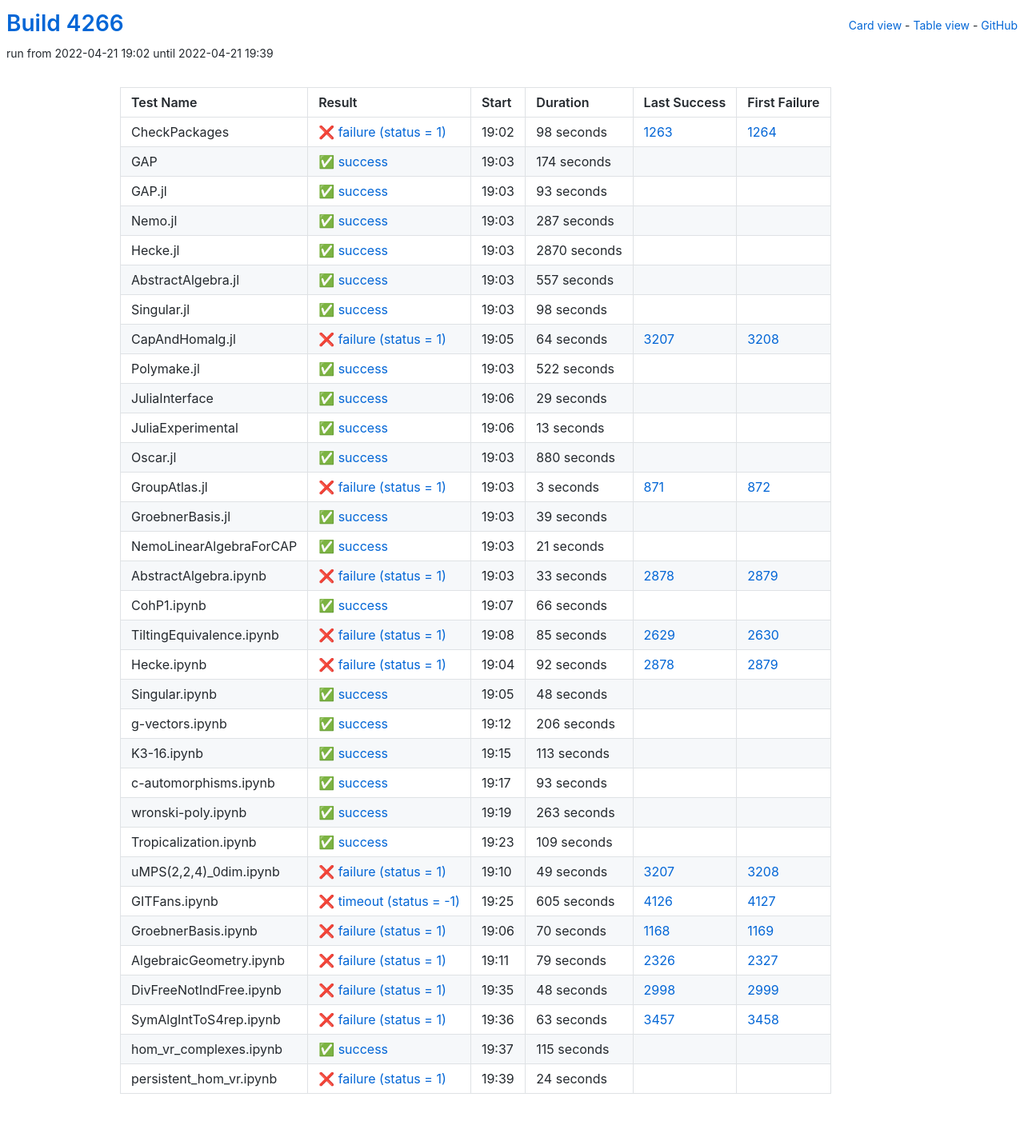
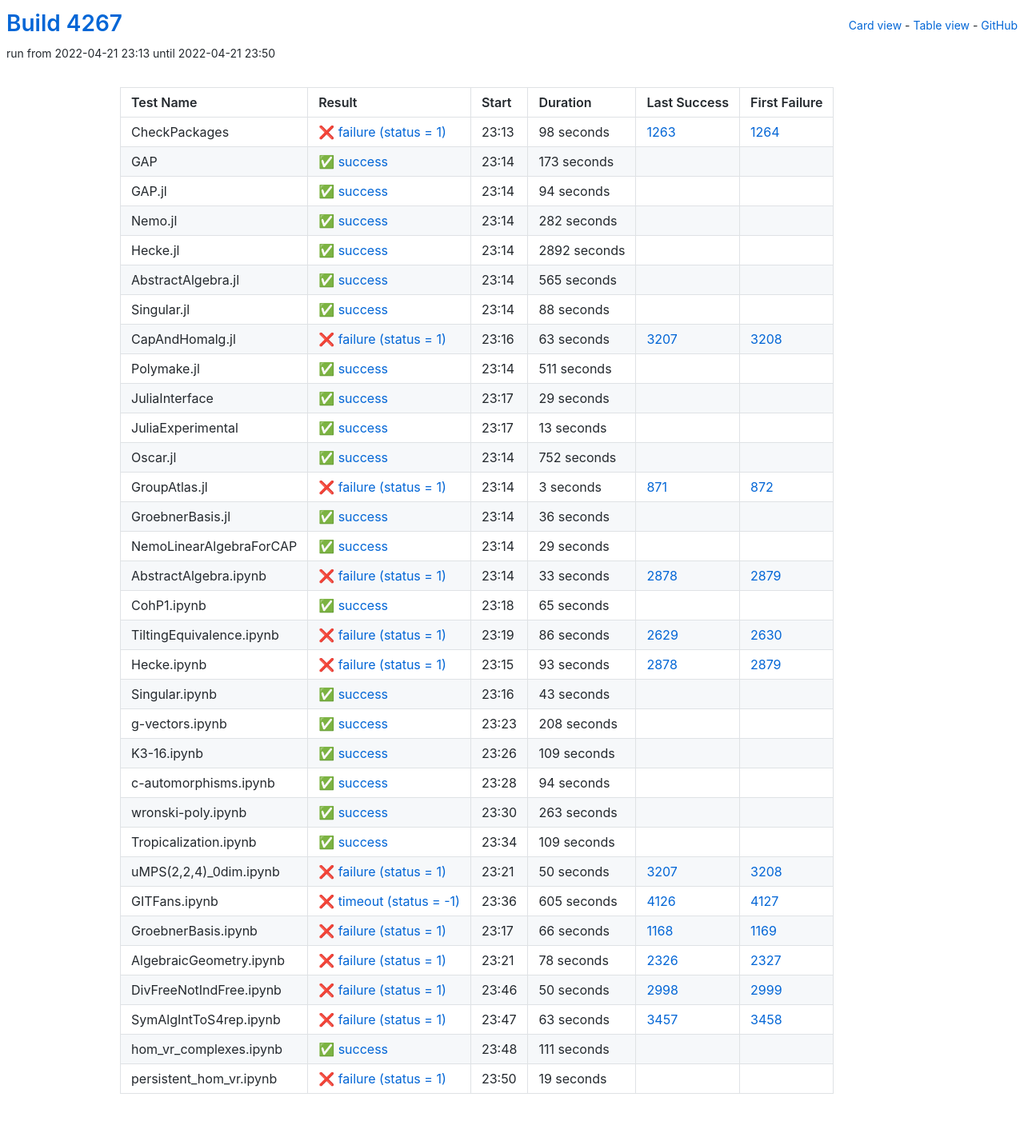
Before and after one commit to oscar-system/oscar-ci-status-stable, a Jekyll site: the page built from table.html, in a window 1280 px wide. Shown: the whole page at 80% size. Built offline with Jekyll 4.4.1, drawn with Linux system fonts in a browser that asks for light colours.

Commit message:
Build #4267

```diff
--- a/_data/ci.yml
+++ b/_data/ci.yml
@@ -1,6 +1,6 @@
 ---
-build: 4266
-build_url: https://oscarci.mathematik.uni-kl.de/job/oscar-stable/4266/
+build: 4267
+build_url: https://oscarci.mathematik.uni-kl.de/job/oscar-stable/4267/
 job: oscar-stable
 organization: oscar-system
 repo: oscar-ci-status-stable
@@ -8,8 +8,8 @@ repourl: https://github.com/oscar-system/oscar-ci-status-stable
 tests:
 - name: CheckPackages
   id: checkpackages
-  log: https://oscarci.mathematik.uni-kl.de/job/oscar-stable/4266/artifact/logs/build-4266/CheckPackages.log
-  start: 2022-04-21 19:02
+  log: https://oscarci.mathematik.uni-kl.de/job/oscar-stable/4267/artifact/logs/build-4267/CheckPackages.log
+  start: 2022-04-21 23:13
   success: false
   exitcode: 1
   status: failure
@@ -20,104 +20,104 @@ tests:
   first_failure_url: https://oscarci.mathematik.uni-kl.de/job/oscar-stable/1264/
 - name: GAP
   id: gap
-  log: https://oscarci.mathematik.uni-kl.de/job/oscar-stable/4266/artifact/logs/build-4266/GAP.log
-  start: 2022-04-21 19:03
+  log: https://oscarci.mathematik.uni-kl.de/job/oscar-stable/4267/artifact/logs/build-4267/GAP.log
+  start: 2022-04-21 23:14
   success: true
   exitcode: 0
   status: success
-  duration: 174
+  duration: 173
   last_success: false
   last_success_url:
   first_failure: false
   first_failure_url:
 - name: GAP.jl
   id: gap-jl
-  log: https://oscarci.mathematik.uni-kl.de/job/oscar-stable/4266/artifact/logs/build-4266/GAP.jl.log
-  start: 2022-04-21 19:03
+  log: https://oscarci.mathematik.uni-kl.de/job/oscar-stable/4267/artifact/logs/build-4267/GAP.jl.log
+  start: 2022-04-21 23:14
   success: true
   exitcode: 0
   status: success
-  duration: 93
+  duration: 94
   last_success: false
   last_success_url:
   first_failure: false
   first_failure_url:
 - name: Nemo.jl
   id: nemo-jl
-  log: https://oscarci.mathematik.uni-kl.de/job/oscar-stable/4266/artifact/logs/build-4266/Nemo.jl.log
-  start: 2022-04-21 19:03
+  log: https://oscarci.mathematik.uni-kl.de/job/oscar-stable/4267/artifact/logs/build-4267/Nemo.jl.log
+  start: 2022-04-21 23:14
   success: true
   exitcode: 0
   status: success
-  duration: 287
+  duration: 282
   last_success: false
   last_success_url:
   first_failure: false
   first_failure_url:
 - name: Hecke.jl
   id: hecke-jl
-  log: https://oscarci.mathematik.uni-kl.de/job/oscar-stable/4266/artifact/logs/build-4266/Hecke.jl.log
-  start: 2022-04-21 19:03
+  log: https://oscarci.mathematik.uni-kl.de/job/oscar-stable/4267/artifact/logs/build-4267/Hecke.jl.log
+  start: 2022-04-21 23:14
   success: true
   exitcode: 0
   status: success
-  duration: 2870
+  duration: 2892
   last_success: false
   last_success_url:
   first_failure: false
   first_failure_url:
 - name: AbstractAlgebra.jl
   id: abstractalgebra-jl
-  log: https://oscarci.mathematik.uni-kl.de/job/oscar-stable/4266/artifact/logs/build-4266/AbstractAlgebra.jl.log
-  start: 2022-04-21 19:03
+  log: https://oscarci.mathematik.uni-kl.de/job/oscar-stable/4267/artifact/logs/build-4267/AbstractAlgebra.jl.log
+  start: 2022-04-21 23:14
   success: true
   exitcode: 0
   status: success
-  duration: 557
+  duration: 565
   last_success: false
   last_success_url:
   first_failure: false
   first_failure_url:
 - name: Singular.jl
   id: singular-jl
-  log: https://oscarci.mathematik.uni-kl.de/job/oscar-stable/4266/artifact/logs/build-4266/Singular.jl.log
-  start: 2022-04-21 19:03
+  log: https://oscarci.mathematik.uni-kl.de/job/oscar-stable/4267/artifact/logs/build-4267/Singular.jl.log
+  start: 2022-04-21 23:14
   success: true
   exitcode: 0
   status: success
-  duration: 98
+  duration: 88
   last_success: false
   last_success_url:
   first_failure: false
   first_failure_url:
 - name: CapAndHomalg.jl
   id: capandhomalg-jl
-  log: https://oscarci.mathematik.uni-kl.de/job/oscar-stable/4266/artifact/logs/build-4266/CapAndHomalg.jl.log
-  start: 2022-04-21 19:05
+  log: https://oscarci.mathematik.uni-kl.de/job/oscar-stable/4267/artifact/logs/build-4267/CapAndHomalg.jl.log
+  start: 2022-04-21 23:16
   success: false
   exitcode: 1
   status: failure
-  duration: 64
+  duration: 63
   last_success: 3207
   last_success_url: https://oscarci.mathematik.uni-kl.de/job/oscar-stable/3207/
   first_failure: 3208
   first_failure_url: https://oscarci.mathematik.uni-kl.de/job/oscar-stable/3208/
 - name: Polymake.jl
   id: polymake-jl
-  log: https://oscarci.mathematik.uni-kl.de/job/oscar-stable/4266/artifact/logs/build-4266/Polymake.jl.log
-  start: 2022-04-21 19:03
+  log: https://oscarci.mathematik.uni-kl.de/job/oscar-stable/4267/artifact/logs/build-4267/Polymake.jl.log
+  start: 2022-04-21 23:14
   success: true
   exitcode: 0
   status: success
-  duration: 522
+  duration: 511
   last_success: false
   last_success_url:
   first_failure: false
   first_failure_url:
 - name: JuliaInterface
   id: juliainterface
-  log: https://oscarci.mathematik.uni-kl.de/job/oscar-stable/4266/artifact/logs/build-4266/JuliaInterface.log
-  start: 2022-04-21 19:06
+  log: https://oscarci.mathematik.uni-kl.de/job/oscar-stable/4267/artifact/logs/build-4267/JuliaInterface.log
+  start: 2022-04-21 23:17
   success: true
   exitcode: 0
   status: success
@@ -128,8 +128,8 @@ tests:
   first_failure_url:
 - name: JuliaExperimental
   id: juliaexperimental
-  log: https://oscarci.mathematik.uni-kl.de/job/oscar-stable/4266/artifact/logs/build-4266/JuliaExperimental.log
-  start: 2022-04-21 19:06
+  log: https://oscarci.mathematik.uni-kl.de/job/oscar-stable/4267/artifact/logs/build-4267/JuliaExperimental.log
+  start: 2022-04-21 23:17
   success: true
   exitcode: 0
   status: success
@@ -140,20 +140,20 @@ tests:
   first_failure_url:
 - name: Oscar.jl
   id: oscar-jl
-  log: https://oscarci.mathematik.uni-kl.de/job/oscar-stable/4266/artifact/logs/build-4266/Oscar.jl.log
-  start: 2022-04-21 19:03
+  log: https://oscarci.mathematik.uni-kl.de/job/oscar-stable/4267/artifact/logs/build-4267/Oscar.jl.log
+  start: 2022-04-21 23:14
   success: true
   exitcode: 0
   status: success
-  duration: 880
+  duration: 752
   last_success: false
   last_success_url:
   first_failure: false
   first_failure_url:
 - name: GroupAtlas.jl
   id: groupatlas-jl
-  log: https://oscarci.mathematik.uni-kl.de/job/oscar-stable/4266/artifact/logs/build-4266/GroupAtlas.jl.log
-  start: 2022-04-21 19:03
+  log: https://oscarci.mathematik.uni-kl.de/job/oscar-stable/4267/artifact/logs/build-4267/GroupAtlas.jl.log
+  start: 2022-04-21 23:14
   success: false
   exitcode: 1
   status: failure
@@ -164,32 +164,32 @@ tests:
   first_failure_url: https://oscarci.mathematik.uni-kl.de/job/oscar-stable/872/
 - name: GroebnerBasis.jl
   id: groebnerbasis-jl
-  log: https://oscarci.mathematik.uni-kl.de/job/oscar-stable/4266/artifact/logs/build-4266/GroebnerBasis.jl.log
-  start: 2022-04-21 19:03
+  log: https://oscarci.mathematik.uni-kl.de/job/oscar-stable/4267/artifact/logs/build-4267/GroebnerBasis.jl.log
+  start: 2022-04-21 23:14
   success: true
   exitcode: 0
   status: success
-  duration: 39
+  duration: 36
   last_success: false
   last_success_url:
   first_failure: false
   first_failure_url:
 - name: NemoLinearAlgebraForCAP
   id: nemolinearalgebraforcap
-  log: https://oscarci.mathematik.uni-kl.de/job/oscar-stable/4266/artifact/logs/build-4266/NemoLinearAlgebraForCAP.log
-  start: 2022-04-21 19:03
+  log: https://oscarci.mathematik.uni-kl.de/job/oscar-stable/4267/artifact/logs/build-4267/NemoLinearAlgebraForCAP.log
+  start: 2022-04-21 23:14
   success: true
   exitcode: 0
   status: success
-  duration: 21
+  duration: 29
   last_success: false
   last_success_url:
   first_failure: false
   first_failure_url:
 - name: AbstractAlgebra.ipynb
   id: abstractalgebra-ipynb
-  log: https://oscarci.mathematik.uni-kl.de/job/oscar-stable/4266/artifact/logs/build-4266/AbstractAlgebra.ipynb.log
-  start: 2022-04-21 19:03
+  log: https://oscarci.mathematik.uni-kl.de/job/oscar-stable/4267/artifact/logs/build-4267/AbstractAlgebra.ipynb.log
+  start: 2022-04-21 23:14
   success: false
   exitcode: 1
   status: failure
@@ -200,92 +200,92 @@ tests:
   first_failure_url: https://oscarci.mathematik.uni-kl.de/job/oscar-stable/2879/
 - name: CohP1.ipynb
   id: cohp1-ipynb
-  log: https://oscarci.mathematik.uni-kl.de/job/oscar-stable/4266/artifact/logs/build-4266/CohP1.ipynb.log
-  start: 2022-04-21 19:07
+  log: https://oscarci.mathematik.uni-kl.de/job/oscar-stable/4267/artifact/logs/build-4267/CohP1.ipynb.log
+  start: 2022-04-21 23:18
   success: true
   exitcode: 0
   status: success
-  duration: 66
+  duration: 65
   last_success: false
   last_success_url:
   first_failure: false
   first_failure_url:
 - name: TiltingEquivalence.ipynb
   id: tiltingequivalence-ipynb
-  log: https://oscarci.mathematik.uni-kl.de/job/oscar-stable/4266/artifact/logs/build-4266/TiltingEquivalence.ipynb.log
-  start: 2022-04-21 19:08
+  log: https://oscarci.mathematik.uni-kl.de/job/oscar-stable/4267/artifact/logs/build-4267/TiltingEquivalence.ipynb.log
+  start: 2022-04-21 23:19
   success: false
   exitcode: 1
   status: failure
-  duration: 85
+  duration: 86
   last_success: 2629
   last_success_url: https://oscarci.mathematik.uni-kl.de/job/oscar-stable/2629/
   first_failure: 2630
   first_failure_url: https://oscarci.mathematik.uni-kl.de/job/oscar-stable/2630/
 - name: Hecke.ipynb
   id: hecke-ipynb
-  log: https://oscarci.mathematik.uni-kl.de/job/oscar-stable/4266/artifact/logs/build-4266/Hecke.ipynb.log
-  start: 2022-04-21 19:04
+  log: https://oscarci.mathematik.uni-kl.de/job/oscar-stable/4267/artifact/logs/build-4267/Hecke.ipynb.log
+  start: 2022-04-21 23:15
   success: false
   exitcode: 1
   status: failure
-  duration: 92
+  duration: 93
   last_success: 2878
   last_success_url: https://oscarci.mathematik.uni-kl.de/job/oscar-stable/2878/
   first_failure: 2879
   first_failure_url: https://oscarci.mathematik.uni-kl.de/job/oscar-stable/2879/
 - name: Singular.ipynb
   id: singular-ipynb
-  log: https://oscarci.mathematik.uni-kl.de/job/oscar-stable/4266/artifact/logs/build-4266/Singular.ipynb.log
-  start: 2022-04-21 19:05
+  log: https://oscarci.mathematik.uni-kl.de/job/oscar-stable/4267/artifact/logs/build-4267/Singular.ipynb.log
+  start: 2022-04-21 23:16
   success: true
   exitcode: 0
   status: success
-  duration: 48
+  duration: 43
   last_success: false
   last_success_url:
   first_failure: false
   first_failure_url:
 - name: g-vectors.ipynb
   id: g-vectors-ipynb
-  log: https://oscarci.mathematik.uni-kl.de/job/oscar-stable/4266/artifact/logs/build-4266/g-vectors.ipynb.log
-  start: 2022-04-21 19:12
+  log: https://oscarci.mathematik.uni-kl.de/job/oscar-stable/4267/artifact/logs/build-4267/g-vectors.ipynb.log
+  start: 2022-04-21 23:23
   success: true
   exitcode: 0
   status: success
-  duration: 206
+  duration: 208
   last_success: false
   last_success_url:
   first_failure: false
   first_failure_url:
 - name: K3-16.ipynb
   id: k3-16-ipynb
-  log: https://oscarci.mathematik.uni-kl.de/job/oscar-stable/4266/artifact/logs/build-4266/K3-16.ipynb.log
-  start: 2022-04-21 19:15
+  log: https://oscarci.mathematik.uni-kl.de/job/oscar-stable/4267/artifact/logs/build-4267/K3-16.ipynb.log
+  start: 2022-04-21 23:26
   success: true
   exitcode: 0
   status: success
-  duration: 113
+  duration: 109
   last_success: false
   last_success_url:
   first_failure: false
   first_failure_url:
 - name: c-automorphisms.ipynb
   id: c-automorphisms-ipynb
-  log: https://oscarci.mathematik.uni-kl.de/job/oscar-stable/4266/artifact/logs/build-4266/c-automorphisms.ipynb.log
-  start: 2022-04-21 19:17
+  log: https://oscarci.mathematik.uni-kl.de/job/oscar-stable/4267/artifact/logs/build-4267/c-automorphisms.ipynb.log
+  start: 2022-04-21 23:28
   success: true
   exitcode: 0
   status: success
-  duration: 93
+  duration: 94
   last_success: false
   last_success_url:
   first_failure: false
   first_failure_url:
 - name: wronski-poly.ipynb
   id: wronski-poly-ipynb
-  log: https://oscarci.mathematik.uni-kl.de/job/oscar-stable/4266/artifact/logs/build-4266/wronski-poly.ipynb.log
-  start: 2022-04-21 19:19
+  log: https://oscarci.mathematik.uni-kl.de/job/oscar-stable/4267/artifact/logs/build-4267/wronski-poly.ipynb.log
+  start: 2022-04-21 23:30
   success: true
   exitcode: 0
   status: success
@@ -296,8 +296,8 @@ tests:
   first_failure_url:
 - name: Tropicalization.ipynb
   id: tropicalization-ipynb
-  log: https://oscarci.mathematik.uni-kl.de/job/oscar-stable/4266/artifact/logs/build-4266/Tropicalization.ipynb.log
-  start: 2022-04-21 19:23
+  log: https://oscarci.mathematik.uni-kl.de/job/oscar-stable/4267/artifact/logs/build-4267/Tropicalization.ipynb.log
+  start: 2022-04-21 23:34
   success: true
   exitcode: 0
   status: success
@@ -308,20 +308,20 @@ tests:
   first_failure_url:
 - name: uMPS(2,2,4)_0dim.ipynb
   id: umps-2-2-4-0dim-ipynb
-  log: https://oscarci.mathematik.uni-kl.de/job/oscar-stable/4266/artifact/logs/build-4266/uMPS-2-2-4-_0dim.ipynb.log
-  start: 2022-04-21 19:10
+  log: https://oscarci.mathematik.uni-kl.de/job/oscar-stable/4267/artifact/logs/build-4267/uMPS-2-2-4-_0dim.ipynb.log
+  start: 2022-04-21 23:21
   success: false
   exitcode: 1
   status: failure
-  duration: 49
+  duration: 50
   last_success: 3207
   last_success_url: https://oscarci.mathematik.uni-kl.de/job/oscar-stable/3207/
   first_failure: 3208
   first_failure_url: https://oscarci.mathematik.uni-kl.de/job/oscar-stable/3208/
 - name: GITFans.ipynb
   id: gitfans-ipynb
-  log: https://oscarci.mathematik.uni-kl.de/job/oscar-stable/4266/artifact/logs/build-4266/GITFans.ipynb.log
-  start: 2022-04-21 19:25
+  log: https://oscarci.mathematik.uni-kl.de/job/oscar-stable/4267/artifact/logs/build-4267/GITFans.ipynb.log
+  start: 2022-04-21 23:36
   success: false
   exitcode: -1
   status: timeout
@@ -332,44 +332,44 @@ tests:
   first_failure_url: https://oscarci.mathematik.uni-kl.de/job/oscar-stable/4127/
 - name: GroebnerBasis.ipynb
   id: groebnerbasis-ipynb
-  log: https://oscarci.mathematik.uni-kl.de/job/oscar-stable/4266/artifact/logs/build-4266/GroebnerBasis.ipynb.log
-  start: 2022-04-21 19:06
+  log: https://oscarci.mathematik.uni-kl.de/job/oscar-stable/4267/artifact/logs/build-4267/GroebnerBasis.ipynb.log
+  start: 2022-04-21 23:17
   success: false
   exitcode: 1
   status: failure
-  duration: 70
+  duration: 66
   last_success: 1168
   last_success_url: https://oscarci.mathematik.uni-kl.de/job/oscar-stable/1168/
   first_failure: 1169
   first_failure_url: https://oscarci.mathematik.uni-kl.de/job/oscar-stable/1169/
 - name: AlgebraicGeometry.ipynb
   id: algebraicgeometry-ipynb
-  log: https://oscarci.mathematik.uni-kl.de/job/oscar-stable/4266/artifact/logs/build-4266/AlgebraicGeometry.ipynb.log
-  start: 2022-04-21 19:11
+  log: https://oscarci.mathematik.uni-kl.de/job/oscar-stable/4267/artifact/logs/build-4267/AlgebraicGeometry.ipynb.log
+  start: 2022-04-21 23:21
   success: false
   exitcode: 1
   status: failure
-  duration: 79
+  duration: 78
   last_success: 2326
   last_success_url: https://oscarci.mathematik.uni-kl.de/job/oscar-stable/2326/
   first_failure: 2327
   first_failure_url: https://oscarci.mathematik.uni-kl.de/job/oscar-stable/2327/
 - name: DivFreeNotIndFree.ipynb
   id: divfreenotindfree-ipynb
-  log: https://oscarci.mathematik.uni-kl.de/job/oscar-stable/4266/artifact/logs/build-4266/DivFreeNotIndFree.ipynb.log
-  start: 2022-04-21 19:35
+  log: https://oscarci.mathematik.uni-kl.de/job/oscar-stable/4267/artifact/logs/build-4267/DivFreeNotIndFree.ipynb.log
+  start: 2022-04-21 23:46
   success: false
   exitcode: 1
   status: failure
-  duration: 48
+  duration: 50
   last_success: 2998
   last_success_url: https://oscarci.mathematik.uni-kl.de/job/oscar-stable/2998/
   first_failure: 2999
   first_failure_url: https://oscarci.mathematik.uni-kl.de/job/oscar-stable/2999/
 - name: SymAlgIntToS4rep.ipynb
   id: symalginttos4rep-ipynb
-  log: https://oscarci.mathematik.uni-kl.de/job/oscar-stable/4266/artifact/logs/build-4266/SymAlgIntToS4rep.ipynb.log
-  start: 2022-04-21 19:36
+  log: https://oscarci.mathematik.uni-kl.de/job/oscar-stable/4267/artifact/logs/build-4267/SymAlgIntToS4rep.ipynb.log
+  start: 2022-04-21 23:47
   success: false
   exitcode: 1
   status: failure
@@ -380,24 +380,24 @@ tests:
   first_failure_url: https://oscarci.mathematik.uni-kl.de/job/oscar-stable/3458/
 - name: hom_vr_complexes.ipynb
   id: hom-vr-complexes-ipynb
-  log: https://oscarci.mathematik.uni-kl.de/job/oscar-stable/4266/artifact/logs/build-4266/hom_vr_complexes.ipynb.log
-  start: 2022-04-21 19:37
+  log: https://oscarci.mathematik.uni-kl.de/job/oscar-stable/4267/artifact/logs/build-4267/hom_vr_complexes.ipynb.log
+  start: 2022-04-21 23:48
   success: true
   exitcode: 0
   status: success
-  duration: 115
+  duration: 111
   last_success: false
   last_success_url:
   first_failure: false
   first_failure_url:
 - name: persistent_hom_vr.ipynb
   id: persistent-hom-vr-ipynb
-  log: https://oscarci.mathematik.uni-kl.de/job/oscar-stable/4266/artifact/logs/build-4266/persistent_hom_vr.ipynb.log
-  start: 2022-04-21 19:39
+  log: https://oscarci.mathematik.uni-kl.de/job/oscar-stable/4267/artifact/logs/build-4267/persistent_hom_vr.ipynb.log
+  start: 2022-04-21 23:50
   success: false
   exitcode: 1
   status: failure
-  duration: 24
+  duration: 19
   last_success: false
   last_success_url:
   first_failure: false
```
Also changed, not shown: README.md.
